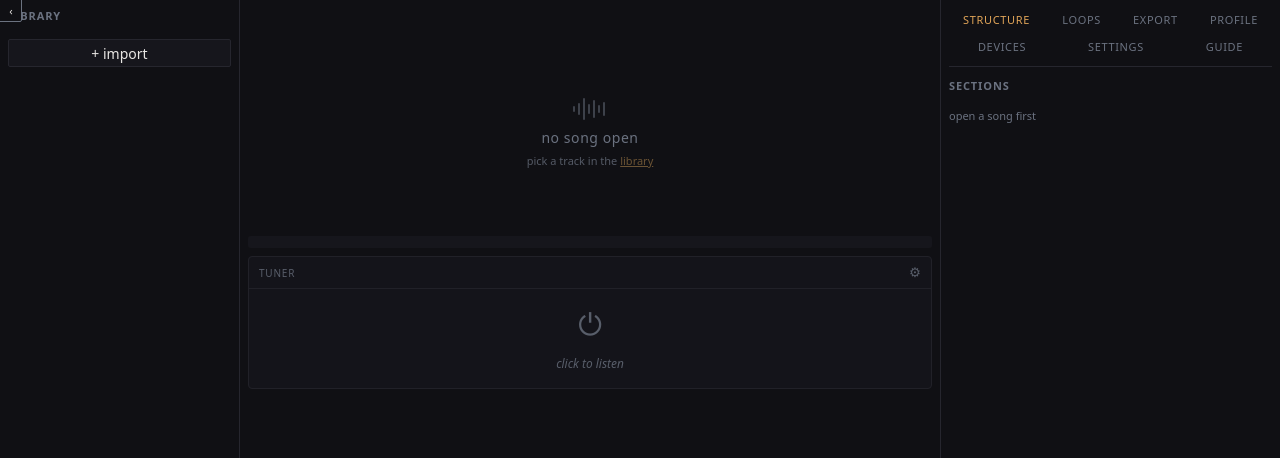
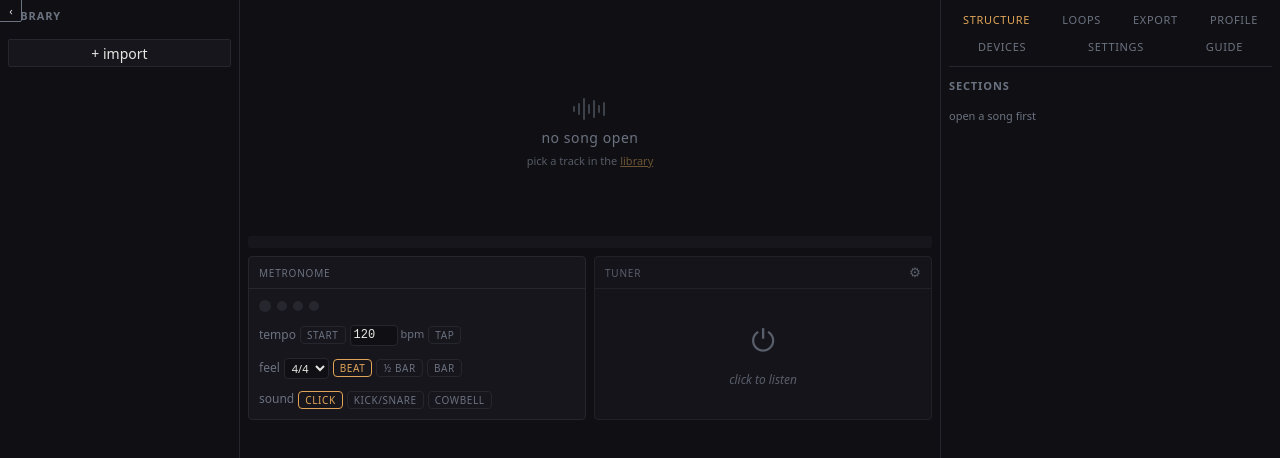
Before and after one commit to ShawnMcCool/dredge, a Svelte app in the folder apps/desktop/: page / in a window 1280 px wide. Shown: the top 458 px of the page. Built offline with nearby package versions, Linux system fonts and the light colour scheme.

Commit message:
feat(metronome): Metronome control box + always-on stage mount

```diff
--- a/apps/desktop/src/App.svelte
+++ b/apps/desktop/src/App.svelte
@@ -7,6 +7,7 @@
   import Guide from "./components/Guide.svelte";
   import Library from "./components/Library.svelte";
   import Loops from "./components/Loops.svelte";
+  import MetronomeBox from "./components/MetronomeBox.svelte";
   import ProfilingPanel from "./components/ProfilingPanel.svelte";
   import Isolation from "./components/Isolation.svelte";
   import Notes from "./components/Notes.svelte";
@@ -122,6 +123,7 @@
          the row once a track is open. The drill sits last, after the standing
          boxes, since it only appears mid-practice. -->
     <div class="boxes">
+      <MetronomeBox />
       {#if $openSong}
         <Isolation />
         <ClickTrack />
--- /dev/null
+++ b/apps/desktop/src/components/MetronomeBox.svelte
@@ -0,0 +1,181 @@
+<script lang="ts">
+  import Box from "../lib/ui/Box.svelte";
+  import Group from "../lib/ui/Group.svelte";
+  import { actions, metronome, metronomeBeat, openSong, type Cadence, type Kit } from "../lib/stores";
+
+  const KITS: { id: Kit; label: string }[] = [
+    { id: "click", label: "click" },
+    { id: "kick_snare", label: "kick/snare" },
+    { id: "cowbell", label: "cowbell" },
+  ];
+  const SIGS = [2, 3, 4, 5, 6, 7];
+  const CADENCES: { id: Cadence; label: string }[] = [
+    { id: "beat", label: "beat" },
+    { id: "half", label: "½ bar" },
+    { id: "bar", label: "bar" },
+  ];
+
+  let canSync = $derived($openSong?.analysis?.bpm != null);
+  let beat = $derived($metronomeBeat);
+  let dots = $derived(Array.from({ length: $metronome.beatsPerBar }, (_, i) => i + 1));
+
+  function setBpm(raw: number) {
+    if (!Number.isFinite(raw)) return;
+    void actions.setMetronome({ bpm: Math.round(raw) });
+  }
+</script>
+
+<Box label="metronome">
+  <div class="rows">
+    <div class="bar" aria-hidden="true">
+      {#each dots as d (d)}
+        <span
+          class="dot"
+          class:accent={d === 1}
+          class:lit={beat?.beat === d && $metronome.running}
+        ></span>
+      {/each}
+    </div>
+
+    <Group label="tempo">
+      <button
+        class="toggle primary"
+        class:on={$metronome.running}
+        onclick={() => actions.toggleMetronome()}
+        title={$metronome.running ? "stop the metronome" : "start the metronome"}
+      >{$metronome.running ? "stop" : "start"}</button>
+      <span class="bpm">
+        <input
+          type="number"
+          min="30"
+          max="300"
+          value={$metronome.bpm}
+          onchange={(e) => setBpm(e.currentTarget.valueAsNumber)}
+          aria-label="tempo in bpm"
+        />
+        <span class="unit">bpm</span>
+      </span>
+      <button class="toggle" onclick={() => actions.tapTempo(performance.now())} title="tap to set the tempo">tap</button>
+      {#if canSync}
+        <button class="toggle" onclick={() => actions.syncMetronomeToSong()} title="use the song's analyzed tempo">sync</button>
+      {/if}
+    </Group>
+
+    <Group label="feel">
+      <select
+        class="sig"
+        value={$metronome.beatsPerBar}
+        onchange={(e) => actions.setMetronome({ beatsPerBar: Number(e.currentTarget.value) })}
+        aria-label="time signature"
+      >
+        {#each SIGS as n (n)}<option value={n}>{n}/4</option>{/each}
+      </select>
+      {#each CADENCES as c (c.id)}
+        <button
+          class="toggle"
+          class:on={$metronome.cadence === c.id}
+          onclick={() => actions.setMetronome({ cadence: c.id })}
+          title={`accent the ${c.label}`}
+        >{c.label}</button>
+      {/each}
+    </Group>
+
+    <Group label="sound">
+      {#each KITS as k (k.id)}
+        <button
+          class="toggle"
+          class:on={$metronome.kit === k.id}
+          onclick={() => actions.setMetronome({ kit: k.id })}
+        >{k.label}</button>
+      {/each}
+    </Group>
+  </div>
+</Box>
+
+<style>
+  .rows {
+    display: flex;
+    flex-direction: column;
+    gap: 12px;
+  }
+
+  /* beat indicator: one dot per beat in the bar, beat 1 larger, the live beat lit */
+  .bar {
+    display: flex;
+    align-items: center;
+    gap: 6px;
+    min-height: 14px;
+  }
+  .dot {
+    width: 10px;
+    height: 10px;
+    border-radius: 50%;
+    background: var(--line);
+    transition: background 60ms;
+  }
+  .dot.accent {
+    width: 12px;
+    height: 12px;
+  }
+  .dot.lit {
+    background: var(--accent);
+  }
+  .dot.accent.lit {
+    box-shadow: 0 0 6px var(--accent-dim);
+  }
+
+  /* pill controls — same shape as the click-track toggles: muted by default,
+     accent border + text when on */
+  .toggle {
+    background: none;
+    border: 1px solid var(--line);
+    color: var(--muted);
+    border-radius: 4px;
+    padding: 1px 6px;
+    font-size: 10px;
+    text-transform: uppercase;
+    letter-spacing: 0.06em;
+    cursor: pointer;
+  }
+  .toggle:hover {
+    color: var(--fg);
+  }
+  .toggle.on {
+    border-color: var(--accent);
+    color: var(--accent);
+  }
+  /* start/stop reads as the box's primary verb */
+  .toggle.primary.on {
+    background: var(--accent);
+    color: var(--bg);
+  }
+
+  .bpm {
+    display: inline-flex;
+    align-items: baseline;
+    gap: 3px;
+  }
+  .bpm input {
+    width: 4em;
+    font-size: 12px;
+    padding: 1px 3px;
+    background: var(--bg);
+    color: var(--fg);
+    border: 1px solid var(--line);
+    border-radius: 4px;
+  }
+  .unit {
+    color: var(--muted);
+    font-size: 11px;
+  }
+
+  .sig {
+    font-size: 11px;
+    padding: 1px 3px;
+    background: var(--bg);
+    color: var(--fg);
+    border: 1px solid var(--line);
+    border-radius: 4px;
+    cursor: pointer;
+  }
+</style>
```
